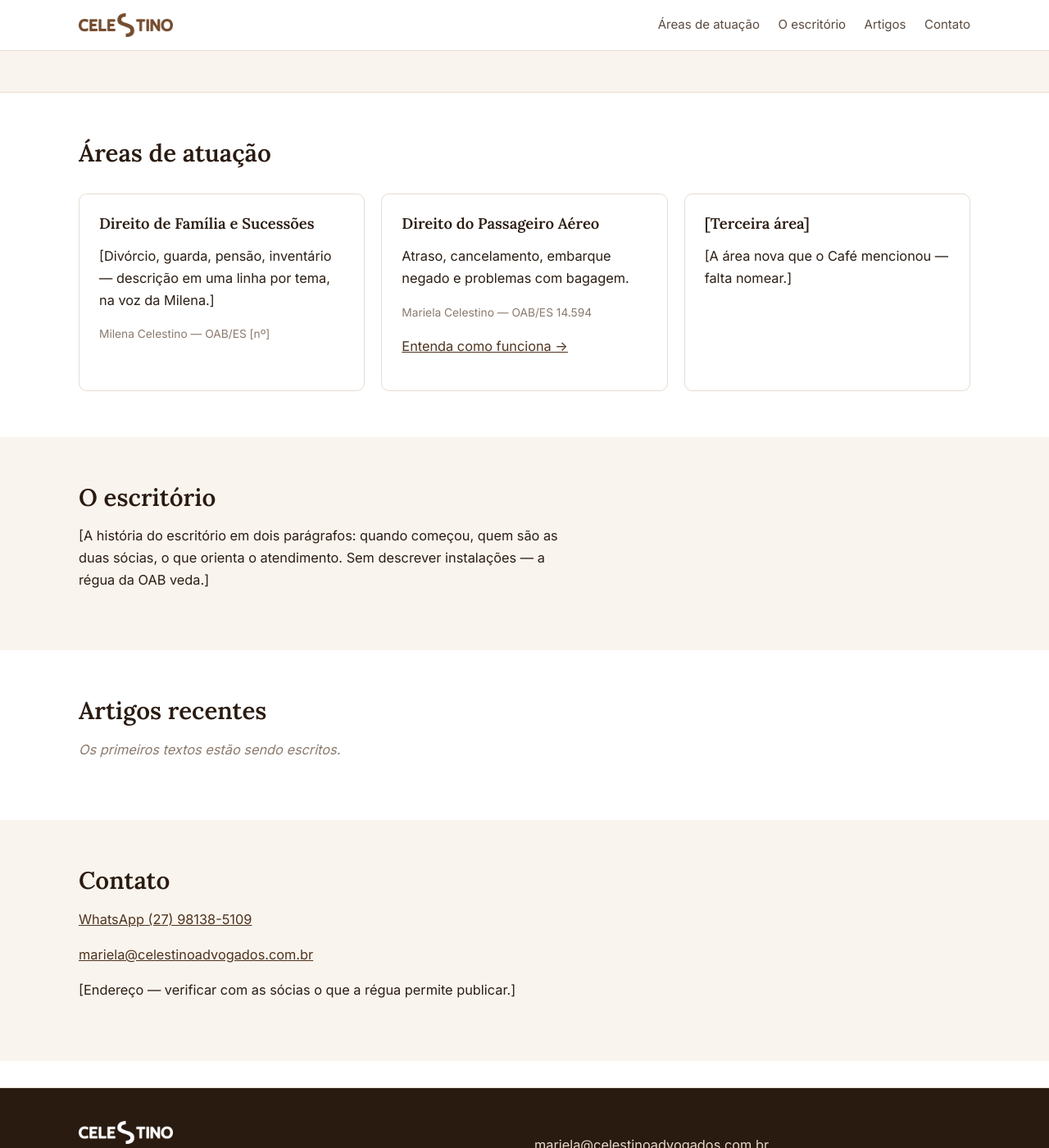
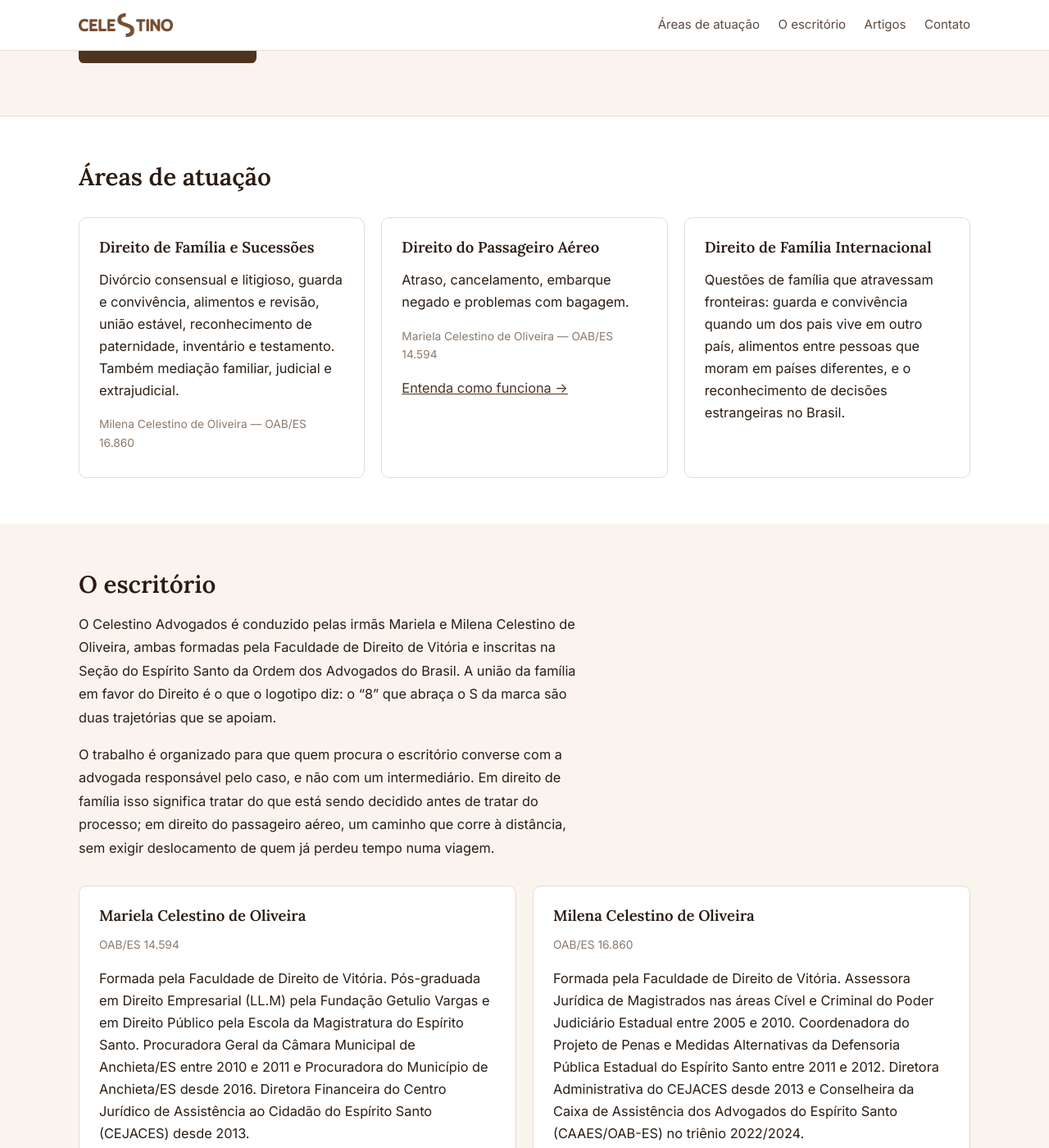
Before and after one commit to cafe01/celestinoadvogados.site, a Jekyll site: the page built from index.html, in a window 1280 px wide and 1400 px high, scrolled down 379 px. Shown: the whole window at 82% size. Built offline with Jekyll 4.4.1, drawn with Linux system fonts in a browser that asks for light colours; some of the changed text lies outside the part shown.

Commit message:
publica no domínio próprio: institucional escrito, landing em /voo/, apex em CNAME
- index.html: sai o rascunho de colchetes. Texto redigido a partir do site
  antigo (os quatro JPGs) dentro do Provimento 205/2021: capa, três áreas
  (família e sucessões — Milena, OAB/ES 16.860; passageiro aéreo — Mariela,
  OAB/ES 14.594; família internacional), a história das irmãs, as duas
  trajetórias e o contato com endereço e telefone.
- _config.yml: url no domínio próprio, baseurl vazio, sitemap.
- voo/index.html: canonical, og:image e schema saem do subdomínio voo. e
  passam a /voo/ — um domínio só, uma autoridade só.
- base.html: rodapé com as duas inscrições e o endereço.
- CNAME: celestinoadvogados.com.br

```diff
--- /dev/null
+++ b/CNAME
@@ -0,0 +1 @@
+celestinoadvogados.com.br
--- a/_config.yml
+++ b/_config.yml
@@ -1,9 +1,7 @@
 title: Celestino Advogados
 description: Advocacia em Direito de Família e Direito do Passageiro Aéreo.
-# PROVISÓRIO — enquanto o site é revisado no endereço do GitHub Pages.
-# No dia da publicação: url vira https://celestinoadvogados.com.br e baseurl volta a "".
-url: https://cafe01.github.io
-baseurl: "/celestinoadvogados.site"
+url: https://celestinoadvogados.com.br
+baseurl: ""
 lang: pt-BR
 
 permalink: /artigos/:title/
@@ -23,3 +21,4 @@ exclude:
 plugins:
   - jekyll-feed
   - jekyll-seo-tag
+  - jekyll-sitemap
--- a/_layouts/base.html
+++ b/_layouts/base.html
@@ -36,8 +36,9 @@
   <div class="wrap rodape__grade">
     <div>
       <p class="marca marca--rodape"><img class="marca__logo" src="{{ '/assets/img/logo-branca-nome.png' | relative_url }}" alt="Celestino Advogados" width="1200" height="300"></p>
-      <p class="rodape__oab">Mariela Celestino — OAB/ES 14.594<br>
-      <!-- PENDENTE: nome e inscrição da Milena --></p>
+      <p class="rodape__oab">Mariela Celestino de Oliveira — OAB/ES 14.594<br>
+      Milena Celestino de Oliveira — OAB/ES 16.860<br>
+      Av. Princesa Isabel, 574 — Torre A, sala 1510, Centro, Vitória/ES</p>
     </div>
     <div>
       <p><a href="mailto:mariela@celestinoadvogados.com.br">mariela@celestinoadvogados.com.br</a></p>
--- a/index.html
+++ b/index.html
@@ -1,10 +1,9 @@
 ---
 layout: base
-description: Celestino Advogados — atuação em Direito de Família e em Direito do Passageiro Aéreo.
+description: Celestino Advogados — advocacia em Direito de Família e Sucessões, Direito do Passageiro Aéreo e Direito de Família Internacional, em Vitória/ES.
 ---
 
 <!--
-  RASCUNHO ESTRUTURAL. Todo texto entre [colchetes] espera a palavra das sócias.
   Régua obrigatória (Provimento 205/2021 da OAB): pode nome + inscrição;
   não pode honorários, gratuidade, promessa de resultado, valores, casos
   concretos, "especialista", nem descrição de estrutura física.
@@ -13,7 +12,7 @@ description: Celestino Advogados — atuação em Direito de Família e em Direi
 <section class="capa">
   <div class="wrap">
     <h1 class="capa__titulo">Advocacia para as horas em que a vida complica.</h1>
-    <p class="capa__linha">[Uma frase das sócias sobre como o escritório atende — a promessa de postura, não de resultado.]</p>
+    <p class="capa__linha">Duas advogadas, irmãs, atuando em Vitória. Atendimento direto com quem cuida do caso, linguagem sem rodeio e o mesmo acompanhamento do primeiro contato ao fim do processo.</p>
     <a class="botao" href="#contato">Falar com o escritório</a>
   </div>
 </section>
@@ -24,27 +23,44 @@ description: Celestino Advogados — atuação em Direito de Família e em Direi
   <div class="cartoes">
     <article class="cartao">
       <h3>Direito de Família e Sucessões</h3>
-      <p>[Divórcio, guarda, pensão, inventário — descrição em uma linha por tema, na voz da Milena.]</p>
-      <p class="cartao__quem">Milena Celestino — OAB/ES [nº]</p>
+      <p>Divórcio consensual e litigioso, guarda e convivência, alimentos e revisão, união estável, reconhecimento de paternidade, inventário e testamento. Também mediação familiar, judicial e extrajudicial.</p>
+      <p class="cartao__quem">Milena Celestino de Oliveira — OAB/ES 16.860</p>
     </article>
 
     <article class="cartao">
       <h3>Direito do Passageiro Aéreo</h3>
       <p>Atraso, cancelamento, embarque negado e problemas com bagagem.</p>
-      <p class="cartao__quem">Mariela Celestino — OAB/ES 14.594</p>
+      <p class="cartao__quem">Mariela Celestino de Oliveira — OAB/ES 14.594</p>
       <p><a href="{{ '/voo/' | relative_url }}">Entenda como funciona &rarr;</a></p>
     </article>
 
     <article class="cartao">
-      <h3>[Terceira área]</h3>
-      <p>[A área nova que o Café mencionou — falta nomear.]</p>
+      <h3>Direito de Família Internacional</h3>
+      <p>Questões de família que atravessam fronteiras: guarda e convivência quando um dos pais vive em outro país, alimentos entre pessoas que moram em países diferentes, e o reconhecimento de decisões estrangeiras no Brasil.</p>
     </article>
   </div>
 </section>
 
 <section class="wrap secao secao--claro" id="escritorio">
   <h2 class="secao__titulo">O escritório</h2>
-  <p class="prosa">[A história do escritório em dois parágrafos: quando começou, quem são as duas sócias, o que orienta o atendimento. Sem descrever instalações — a régua da OAB veda.]</p>
+  <div class="prosa">
+    <p>O Celestino Advogados é conduzido pelas irmãs Mariela e Milena Celestino de Oliveira, ambas formadas pela Faculdade de Direito de Vitória e inscritas na Seção do Espírito Santo da Ordem dos Advogados do Brasil. A união da família em favor do Direito é o que o logotipo diz: o “8” que abraça o S da marca são duas trajetórias que se apoiam.</p>
+    <p>O trabalho é organizado para que quem procura o escritório converse com a advogada responsável pelo caso, e não com um intermediário. Em direito de família isso significa tratar do que está sendo decidido antes de tratar do processo; em direito do passageiro aéreo, um caminho que corre à distância, sem exigir deslocamento de quem já perdeu tempo numa viagem.</p>
+  </div>
+
+  <div class="cartoes">
+    <article class="cartao">
+      <h3>Mariela Celestino de Oliveira</h3>
+      <p class="cartao__quem">OAB/ES 14.594</p>
+      <p>Formada pela Faculdade de Direito de Vitória. Pós-graduada em Direito Empresarial (LL.M) pela Fundação Getulio Vargas e em Direito Público pela Escola da Magistratura do Espírito Santo. Procuradora Geral da Câmara Municipal de Anchieta/ES entre 2010 e 2011 e Procuradora do Município de Anchieta/ES desde 2016. Diretora Financeira do Centro Jurídico de Assistência ao Cidadão do Espírito Santo (CEJACES) desde 2013.</p>
+    </article>
+
+    <article class="cartao">
+      <h3>Milena Celestino de Oliveira</h3>
+      <p class="cartao__quem">OAB/ES 16.860</p>
+      <p>Formada pela Faculdade de Direito de Vitória. Assessora Jurídica de Magistrados nas áreas Cível e Criminal do Poder Judiciário Estadual entre 2005 e 2010. Coordenadora do Projeto de Penas e Medidas Alternativas da Defensoria Pública Estadual do Espírito Santo entre 2011 e 2012. Diretora Administrativa do CEJACES desde 2013 e Conselheira da Caixa de Assistência dos Advogados do Espírito Santo (CAAES/OAB-ES) no triênio 2022/2024.</p>
+    </article>
+  </div>
 </section>
 
 <section class="wrap secao" id="artigos-recentes">
@@ -66,7 +82,12 @@ description: Celestino Advogados — atuação em Direito de Família e em Direi
 
 <section class="wrap secao secao--claro" id="contato">
   <h2 class="secao__titulo">Contato</h2>
-  <p><a href="https://wa.me/5527981385109">WhatsApp (27) 98138-5109</a></p>
-  <p><a href="mailto:mariela@celestinoadvogados.com.br">mariela@celestinoadvogados.com.br</a></p>
-  <p>[Endereço — verificar com as sócias o que a régua permite publicar.]</p>
+  <div class="prosa">
+    <p><a href="https://wa.me/5527981385109">WhatsApp (27) 98138-5109</a><br>
+    Telefone (27) 3019-5644</p>
+    <p><a href="mailto:mariela@celestinoadvogados.com.br">mariela@celestinoadvogados.com.br</a><br>
+    <a href="mailto:milena@celestinoadvogados.com.br">milena@celestinoadvogados.com.br</a></p>
+    <p>Av. Princesa Isabel, 574 — Torre A, sala 1510<br>
+    Centro, Vitória/ES — CEP 29010-930</p>
+  </div>
 </section>
--- a/voo/index.html
+++ b/voo/index.html
@@ -6,7 +6,7 @@
 
 <title>Direitos do passageiro aéreo — atraso, cancelamento e bagagem</title>
 <meta name="description" content="Voo atrasado, cancelado, embarque negado ou bagagem extraviada? Entenda quais direitos se aplicam ao seu caso e converse com uma advogada pelo WhatsApp, sem sair de casa.">
-<link rel="canonical" href="https://voo.celestinoadvogados.com.br/">
+<link rel="canonical" href="https://celestinoadvogados.com.br/voo/">
 <meta name="robots" content="index,follow">
 
 <!-- Compartilhamento -->
@@ -14,7 +14,7 @@
 <meta property="og:locale" content="pt_BR">
 <meta property="og:title" content="Direitos do passageiro aéreo — entenda o seu caso">
 <meta property="og:description" content="Atraso, cancelamento, embarque negado ou bagagem extraviada. Atendimento por WhatsApp, documentação pelo celular.">
-<meta property="og:image" content="https://voo.celestinoadvogados.com.br/assets/img/og.jpg">
+<meta property="og:image" content="https://celestinoadvogados.com.br/voo/assets/img/og.jpg">
 <meta name="twitter:card" content="summary_large_image">
 
 <meta name="theme-color" content="#2a1b11">
@@ -373,7 +373,7 @@
   "name":"Celestino Advogados",
   "description":"Atuação em direito do consumidor e responsabilidade civil, com atendimento a passageiros aéreos.",
   "areaServed":"BR",
-  "url":"https://voo.celestinoadvogados.com.br/",
+  "url":"https://celestinoadvogados.com.br/voo/",
   "telephone":"+55 27 98138-5109",
   "email":"mariela@celestinoadvogados.com.br",
   "address":{"@type":"PostalAddress","streetAddress":"Av. Princesa Isabel, 574, Torre A, sala 1510, Centro","addressLocality":"Vitória","addressRegion":"ES","postalCode":"29010-930","addressCountry":"BR"},
```
